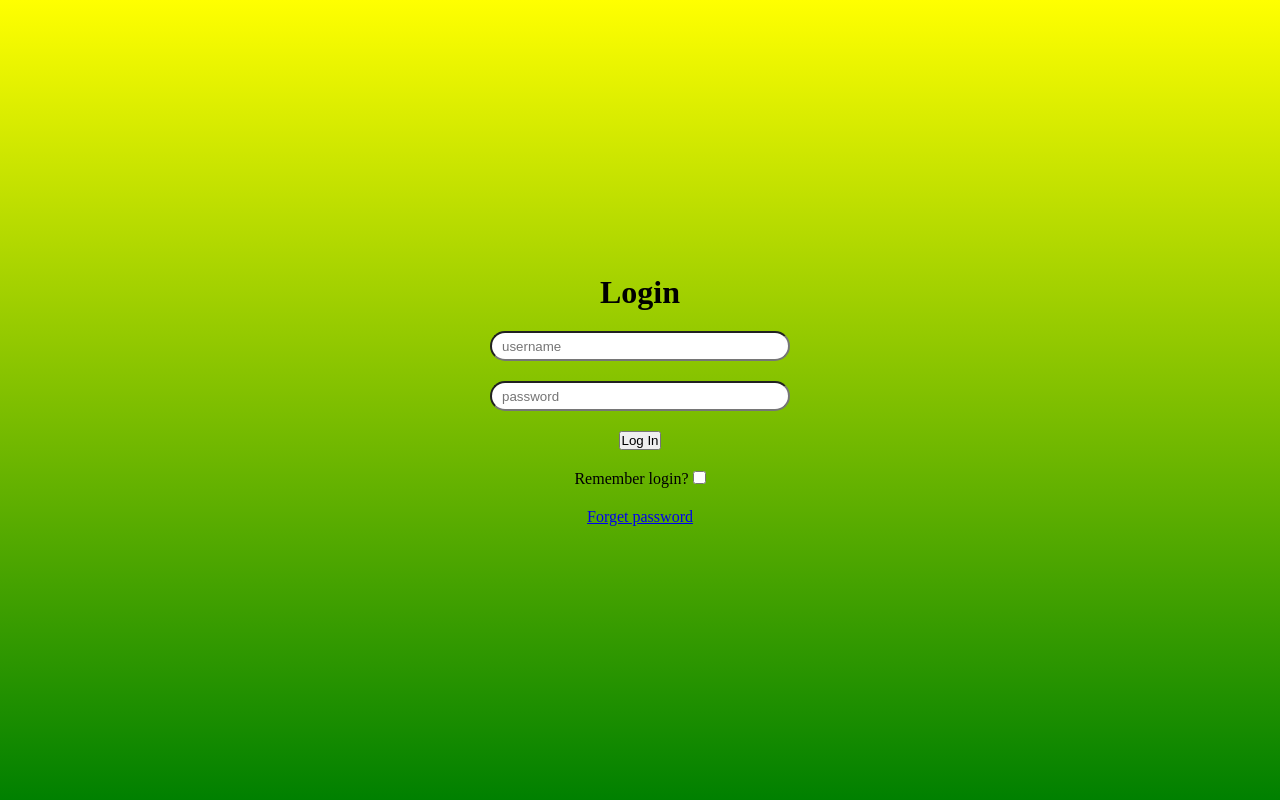
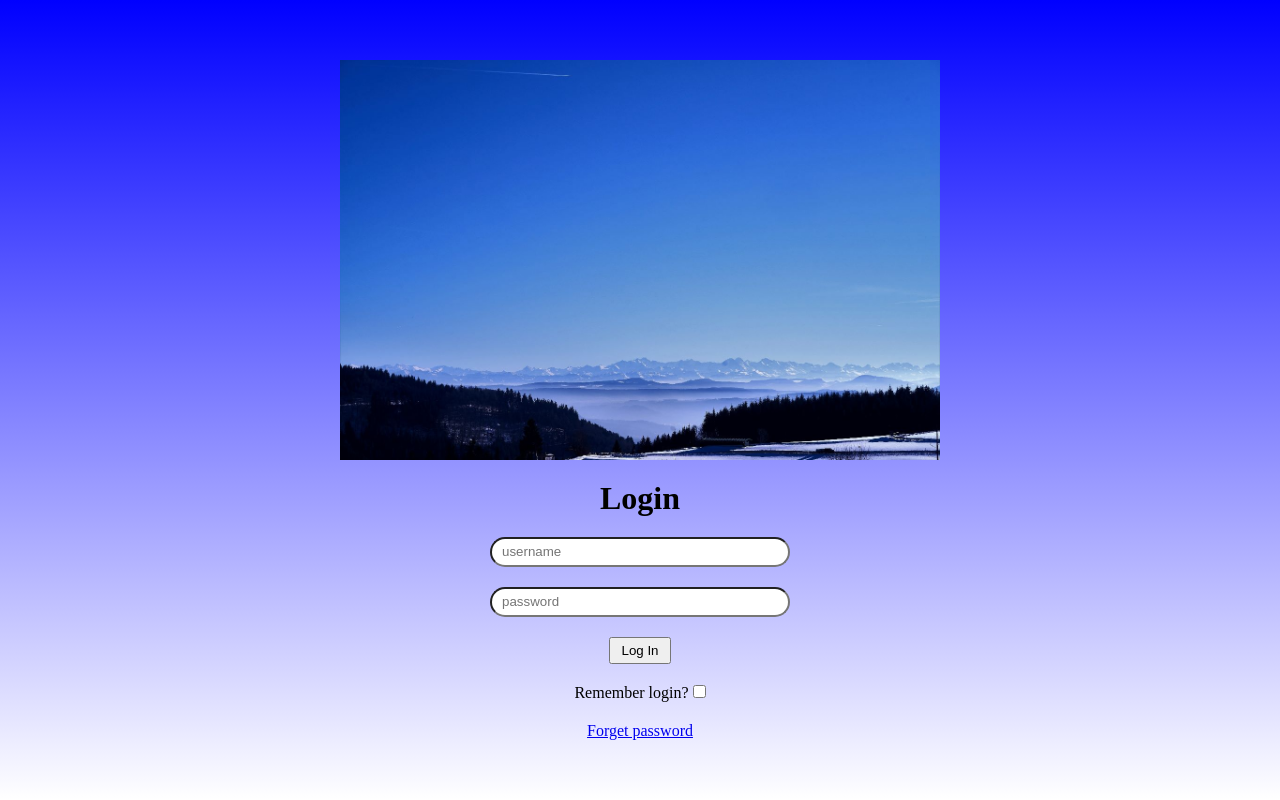
Before and after one commit to emeath/login, a plain HTML site: page index.html in a window 1280 px wide. Drawn offline with Linux system fonts and the light colour scheme.

Commit message:
Adds background image

```diff
--- a/index.html
+++ b/index.html
@@ -9,6 +9,9 @@
   </head>
   <body>
     <form class="form" data-js="form">
+
+      <img src="img/fundoprincipal.jpg" alt="" class="center">
+
       <h1>Login</h1>
       <input class="nome" type="text" name="nome" placeholder="username" data-js="user" />
       <input class="senha" type="password" placeholder="password" data-js="passwd" />
--- a/style.css
+++ b/style.css
@@ -5,13 +5,21 @@
 }
 
 body {
-  background: linear-gradient(yellow, green);
+  background: linear-gradient(blue, white);
   display: flex;
   justify-content: center;
   height: 100vh;
 }
 
-.form {
+.center{
+  display: block;
+  margin-left: auto;
+  margin-right: auto;
+  width: 100%;
+}
+
+.form,
+.homepage {
   max-width: 600px;
   width: 100%;
   display: flex;
@@ -19,6 +27,10 @@ body {
   justify-content: center;
   flex-direction: column;
   gap: 20px;
+}
+
+.form button {
+  padding: 4px 10px;
 }
 
 .nome,
```
Also changed, not shown: home.html (added, +18 -0 lines), img/fundoprincipal.jpg (added).
